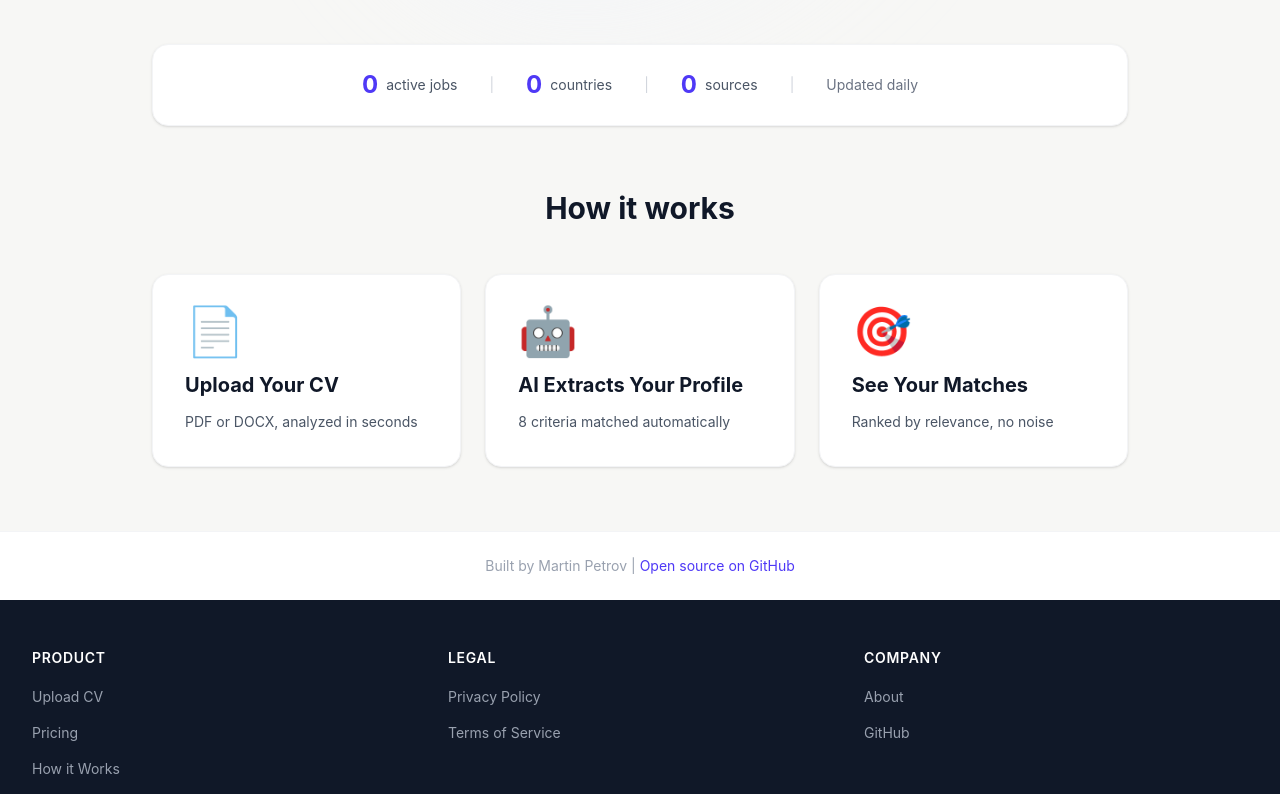
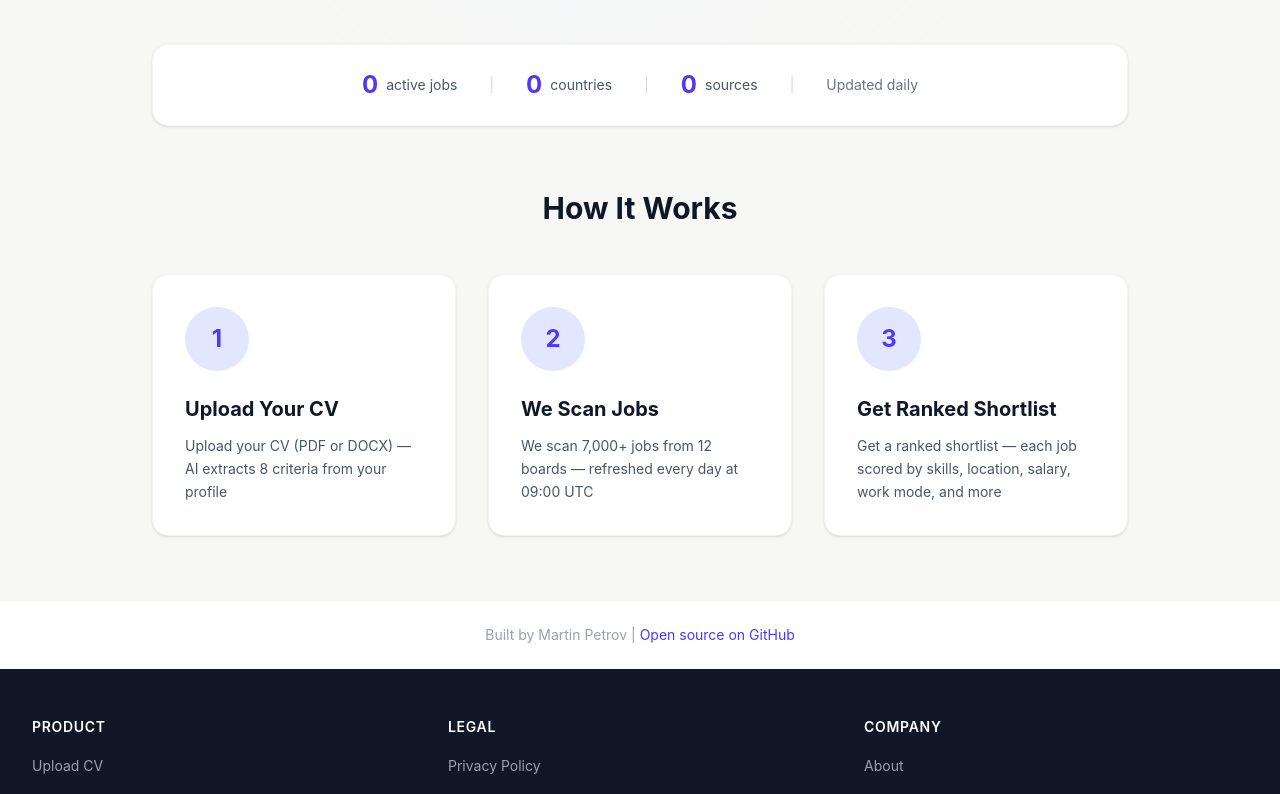
Before and after one commit to MartinPetrov8/AI-me-a-job, a Next.js app: page / in a window 1280 px wide. Shown: the part 685-1479 px from the top of the page. Built offline with nearby package versions, Linux system fonts and the light colour scheme; no server answers; the database is empty.

Commit message:
feat(S-02): How It Works Section with Animated Steps

```diff
--- a/src/app/home-client.tsx
+++ b/src/app/home-client.tsx
@@ -150,26 +150,58 @@ export default function HomeClient() {
         </div>
       )}
 
-      <div id="how-it-works" className="max-w-5xl mx-auto px-6 pb-16">
-        <h2 className="text-3xl font-bold text-gray-900 text-center mb-12">How it works</h2>
-        <div className="grid grid-cols-1 md:grid-cols-3 gap-6">
-          <div className="bg-white rounded-2xl border border-gray-100 shadow-sm p-8 hover:shadow-md transition-shadow">
-            <div className="text-5xl mb-4">📄</div>
+      <section id="how-it-works" className="max-w-5xl mx-auto px-6 pb-16">
+        <h2 className="text-3xl font-bold text-gray-900 text-center mb-12">How It Works</h2>
+        <div className="grid grid-cols-1 md:grid-cols-3 gap-8">
+          <motion.div
+            className="bg-white rounded-2xl border border-gray-100 shadow-sm p-8"
+            initial={prefersReducedMotion ? {} : { opacity: 0, y: 20 }}
+            whileInView={prefersReducedMotion ? {} : { opacity: 1, y: 0 }}
+            viewport={{ once: true, margin: '-50px' }}
+            transition={{ duration: 0.5, delay: 0 }}
+          >
+            <div className="flex items-center justify-center w-16 h-16 rounded-full bg-indigo-100 text-indigo-600 text-2xl font-bold mb-6">
+              1
+            </div>
             <h3 className="font-bold text-gray-900 mb-3 text-xl">Upload Your CV</h3>
-            <p className="text-gray-600 text-sm leading-relaxed">PDF or DOCX, analyzed in seconds</p>
-          </div>
-          <div className="bg-white rounded-2xl border border-gray-100 shadow-sm p-8 hover:shadow-md transition-shadow">
-            <div className="text-5xl mb-4">🤖</div>
-            <h3 className="font-bold text-gray-900 mb-3 text-xl">AI Extracts Your Profile</h3>
-            <p className="text-gray-600 text-sm leading-relaxed">8 criteria matched automatically</p>
-          </div>
-          <div className="bg-white rounded-2xl border border-gray-100 shadow-sm p-8 hover:shadow-md transition-shadow">
-            <div className="text-5xl mb-4">🎯</div>
-            <h3 className="font-bold text-gray-900 mb-3 text-xl">See Your Matches</h3>
-            <p className="text-gray-600 text-sm leading-relaxed">Ranked by relevance, no noise</p>
-          </div>
+            <p className="text-gray-600 text-sm leading-relaxed">
+              Upload your CV (PDF or DOCX) — AI extracts 8 criteria from your profile
+            </p>
+          </motion.div>
+
+          <motion.div
+            className="bg-white rounded-2xl border border-gray-100 shadow-sm p-8"
+            initial={prefersReducedMotion ? {} : { opacity: 0, y: 20 }}
+            whileInView={prefersReducedMotion ? {} : { opacity: 1, y: 0 }}
+            viewport={{ once: true, margin: '-50px' }}
+            transition={{ duration: 0.5, delay: 0.1 }}
+          >
+            <div className="flex items-center justify-center w-16 h-16 rounded-full bg-indigo-100 text-indigo-600 text-2xl font-bold mb-6">
+              2
+            </div>
+            <h3 className="font-bold text-gray-900 mb-3 text-xl">We Scan Jobs</h3>
+            <p className="text-gray-600 text-sm leading-relaxed">
+              We scan 7,000+ jobs from 12 boards — refreshed every day at 09:00 UTC
+            </p>
+          </motion.div>
+
+          <motion.div
+            className="bg-white rounded-2xl border border-gray-100 shadow-sm p-8"
+            initial={prefersReducedMotion ? {} : { opacity: 0, y: 20 }}
+            whileInView={prefersReducedMotion ? {} : { opacity: 1, y: 0 }}
+            viewport={{ once: true, margin: '-50px' }}
+            transition={{ duration: 0.5, delay: 0.2 }}
+          >
+            <div className="flex items-center justify-center w-16 h-16 rounded-full bg-indigo-100 text-indigo-600 text-2xl font-bold mb-6">
+              3
+            </div>
+            <h3 className="font-bold text-gray-900 mb-3 text-xl">Get Ranked Shortlist</h3>
+            <p className="text-gray-600 text-sm leading-relaxed">
+              Get a ranked shortlist — each job scored by skills, location, salary, work mode, and more
+            </p>
+          </motion.div>
         </div>
-      </div>
+      </section>
 
       <footer className="border-t border-gray-100 bg-white py-6 text-center text-gray-400 text-sm">
         <p>Built by Martin Petrov | <a href="https://github.com/MartinPetrov8/AI-me-a-job" target="_blank" rel="noopener noreferrer" className="text-indigo-600 hover:text-indigo-700 transition-colors">Open source on GitHub</a></p>
```
Also changed, not shown: .antfarm/repo-map.txt, progress.txt, 1 other file (tests, documents, lock files or other folders).
